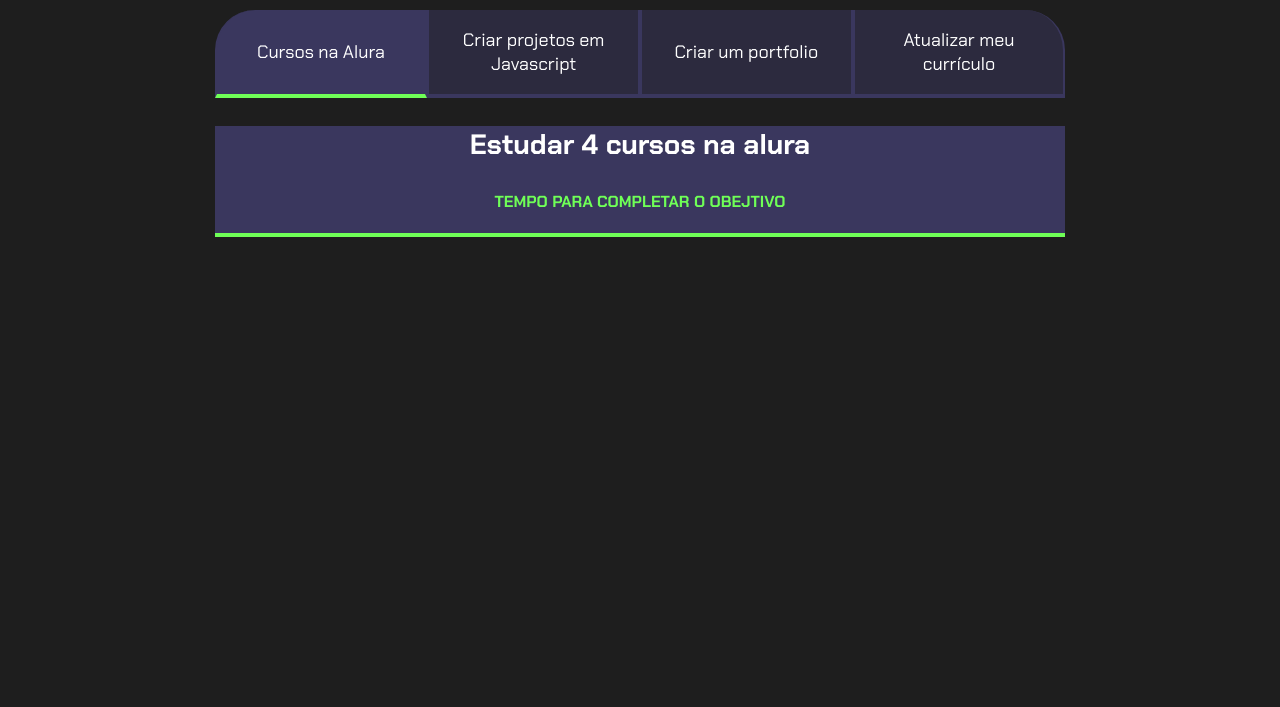
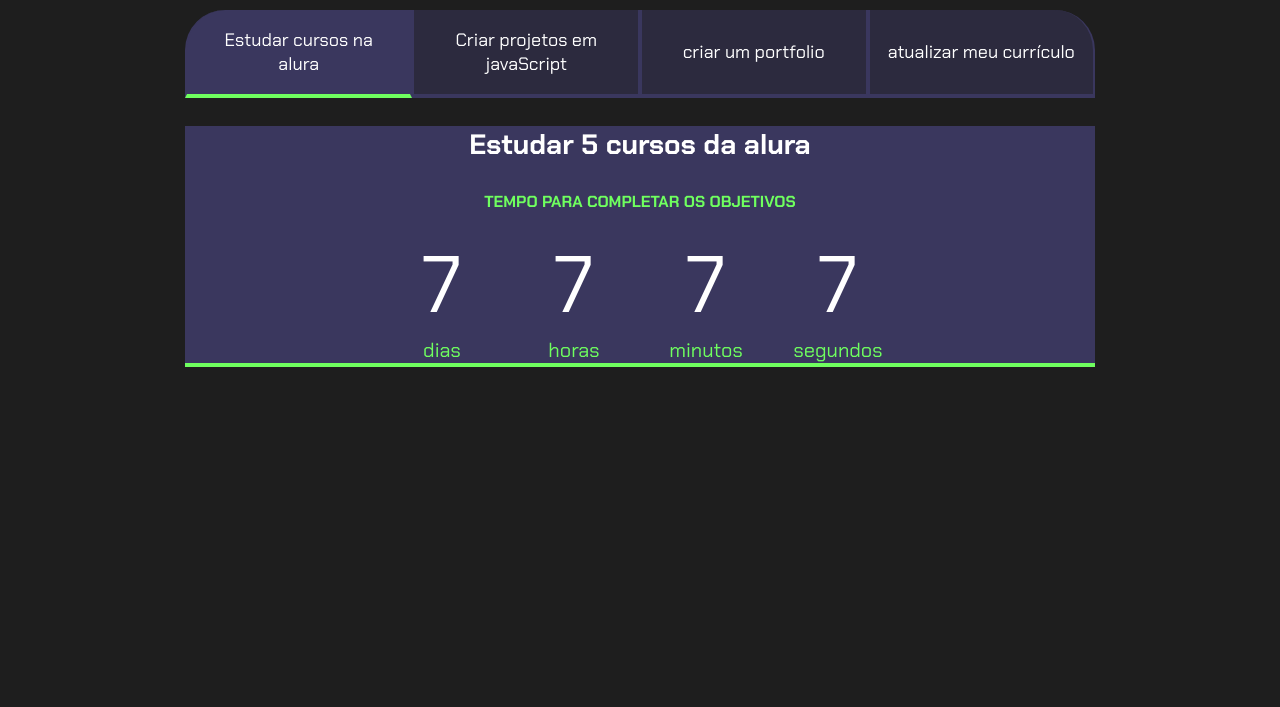
Before and after one commit to CARLALINDAA/Javascript-Projeto-De-Vida, a plain HTML site: page index.html in a window 1280 px wide. Shown: the part 93-800 px from the top of the page. Drawn offline with Linux system fonts and the light colour scheme.

Commit message:
Add files via upload

```diff
--- a/index.html
+++ b/index.html
@@ -1,66 +1,81 @@
 <!DOCTYPE html>
 <html lang="pt-br">
-
 <head>
     <meta charset="UTF-8">
+    <meta http-equiv="X-UA-Compatible" content="IE=edge">
     <meta name="viewport" content="width=device-width, initial-scale=1.0">
     <title>Meus objetivos do ano</title>
-    <link rel="stylesheet" href="style.css">
+    <link rel="stylesheet" href="stile.css">
 </head>
-
 <body>
  <section class="conteudo-principal">
-        <h2 class="titulo-principal">Meus Objetivos do ano<span>_</span></h2>
+    <h2 class="titulo-principal">Meus objetivos do ano <span>_</span> </h2>
     <div class="conteudo">
     <div class="botoes">
-            <button class="botao ativo">Cursos na Alura</button>
-            <button class="botao">Criar projetos em Javascript</button>
-            <button class="botao">Criar um portfolio</button>
-            <button class="botao">Atualizar meu currículo</button>
+        <button class="botao ativo">Estudar cursos na alura</button>
+        <button class="botao">Criar projetos em javaScript</button>
+        <button class="botao">criar um portfolio</button>
+        <button class="botao">atualizar meu currículo</button>
+
+
     </div>
-        <div class="abas-textos">
+
+    <div class="abas-texto">
         <div class="aba-conteudo ativo">
-                <h3 class="aba-conteudo-titulo-principal">Estudar 4 cursos na alura</h3>
-                <h4 class="aba-conteudo-titulo-secundario">Tempo para completar o obejtivo</h4>
-            </div>
-            <div class="aba-conteudo">
-                <h3 class="aba-conteudo-titulo-principal">Criar 5 projetos em Javascript</h3>
-                <h4 class="aba-conteudo-titulo-secundario">Tempo para completar o obejtivo</h4>
-            </div>
-            <div class="aba-conteudo">
-                <h3 class="aba-conteudo-titulo-principal">Criar um portifóloio com os meus 3 melhore projetos</h3>
-                <h4 class="aba-conteudo-titulo-secundario">Tempo para completar o obejtivo</h4>
-            </div>
-            <div class="aba-conteudo">
-                <h3 class="aba-conteudo-titulo-principal">Atualizar meu curriculo com os certificados da Alura</h3>
-                <h4 class="aba-conteudo-titulo-secundario">Tempo para completar o obejtivo</h4>
+            <h3 class="aba-conteudo-texto-principal">Estudar 5 cursos da alura</h3>
+            <h4 class="aba-conteudo-texto-secundario">tempo para completar os objetivos</h4>
             <div class="contador">
                 <div class="contador-digito">
                     <p class="contador-digito-numero">7</p>
                     <p class="contador-digito-titulo">dias</p>
                 </div>
-                <div class="contador">
                     <div class="contador-digito">
                         <p class="contador-digito-numero">7</p>
-                     <p class="contador-digito-titulo">dias</p>
+                        <p class="contador-digito-titulo">horas</p>
                      </div>
-                    <div class="contador">
                        <div class="contador-digito">
                         <p class="contador-digito-numero">7</p>
-                         <p class="contador-digito-titulo">dias</p>
+                        <p class="contador-digito-titulo">minutos</p>
                     </div>
-                        <div class="contador">
                      <div class="contador-digito">
                         <p class="contador-digito-numero">7</p>
-                             <p class="contador-digito-titulo">dias</p>
+                        <p class="contador-digito-titulo">segundos</p>
+                     </div>
+                    </div>
+    </div>
+
+        </div>
+
+        <div class="aba-conteudo">
+            <h3 class="aba-conteudo-texto-principal">Criar 5 projetos no javaScript</h3>
+            <h4 class="aba-conteudo-texto-secundario">tempo para completar os objetivos</h4>
+            <div class="contador">
+
+            </div>
+        </div>
+
+        <div class="aba-conteudo">
+            <h3 class="aba-conteudo-texto-principal">Criar um portifólio com os meus 2 melhores projetos</h3>
+            <h4 class="aba-conteudo-texto-secundario">tempo para completar os objetivos</h4>
+            <div class="contador">
+
+            </div>
+        </div>
+
+        <div class="aba-conteudo">
+            <h3 class="aba-conteudo-texto-principal">Atualizar os meus certificados</h3>
+            <h4 class="aba-conteudo-texto-secundario">tempo para completar os objetivos</h4>
+            <div class="contador"></div>
+
+        </div>
+
+
     </div>
 
 
 
-            </div>
-        </div>
-        </div>
  </section>
+
 <script src="main.js"></script>
 </body>
 </html>
--- a/main.js
+++ b/main.js
@@ -11,60 +11,41 @@ for(let i=0;i <botoes.length;i++){
 
 botoes[i].classList.add("ativo");
 textos[i].classList.add("ativo");
-
 }
 }
-
 const contadores = document.querySelectorAll(".contador");
 const tempoObjetivo1 = new Date("2024-10-05T00:00:00");
 const tempoObjetivo2 = new Date("2024-06-05T00:00:00");
 const tempoObjetivo3 = new Date("2024-12-30T00:00:00");
 const tempoObjetivo4 = new Date("2025-01-05T00:00:00");
 
-const tempos = [tempoObjetivo1,tempoObjetivo2,tempoObjetivo3,tempoObjetivo4];
+const tempos = [tempoObjetivo1,tempoObjetivo2,tempoObjetivo3,tempoObjetivo4]
 
-function atualizaCronometro() {
-
-    for (let i=0; i<contadores.length;i++){
-        contadores [i].textContent = calculaTempo(tempos[i]);
-
+function atualizaCronometo(){
+    for(let i= 0; i<contadores.length;i++){
+contadores[0].textContent = calculaTempo(tempoObjetivo1);
+}
 }
 
-}
-
-
-
-function calculaTempo(tempoObjetivo) {
+function calculaTempo(tempoObjetivo){
 let tempoAtual = new Date();
 let tempoFinal = tempoObjetivo - tempoAtual;
-    let segundos = Math.floor(tempoFinal / 1000);
+let segundos = Math.floor(tempoAtual / 1000);
 let minutos = Math.floor(segundos / 60);
-    let horas = Math.floor(minutos / 60);
+let horas = Math.floor(minutos /  60);
 let dias = Math.floor(horas / 24);
-
-    segundos %=60;
-    minutos %=60;
-    horas %24;
-
+segundos %= 60;
+minutos %= 60;
+horas %= 24;
 if(tempoFinal>0){
-    return dias + "dias" + horas + "horas" + minutos + "minutos" + segundos + "segundos";
-
+return dias + "dias" + horas + "horas" + minutos +"minutos" + segundos + "segundos";
 }
-
 else{
-
-    return "Prazo Finalizado"
+    return"prazo Finalizado"
 }
-
-
 }
-
-
-function comecaCronometro() {
-atualizaCronometro();
-setInterval(atualizaCronometro, 1000);
-
-
+function comecaCrometro(){
+    atualizaCronometo();
+    setInterval(atualizaCronometo, 100)
 }
-
 //comecaCronometro();
--- a/stile.css
+++ b/stile.css
@@ -48,21 +48,54 @@ body{
     border-radius: 40px 40px 0 0;
 }
 .botoes.ativo{
-
     display: block;
 }
-.ativo
-{
-
+.ativo{
     background-color: var(--botao-ativo);
     border-bottom: 4px solid var(--verde);
+}
+
+.aba-conteudo.ativo{
+    display: block;
+}
+.aba-conteudo{
+    display: none;
+}
+
+.aba-conteudo-texto-principal{
+font-size: 28px;
+text-align:center;
 
 }
-.abas-texto{
-    background-color: var(--texto-fundo);
-    padding: 4px;
-    border-radius: 0  0 4px;
+.aba-conteudo-texto-secundario{
+    text-align: center;
+    color: var(--verde);
+    text-transform: uppercase;
 }
+.contador{
+    font-size: 20px;
+    text-align: center;
+    display: flex;
+    justify-content: center;
+    flex-wrap: wrap;
+}
+.contador-digito{
+    padding: 0 16px;
+    text-align: center;
+    min-width: 100px;
+}
+.contador-digito-numero{
+    font-size: 80px;
+    margin: 0;
+}
+.contador-digito-titulo{
+    color: var(--verde);
+    font-size: 20px;
+    margin: 0;
+}
+
+
+
 
 @media screen and (min-width: 750px){
     .botoes{
```
Lines whose indentation alone changed are shown as unchanged.
